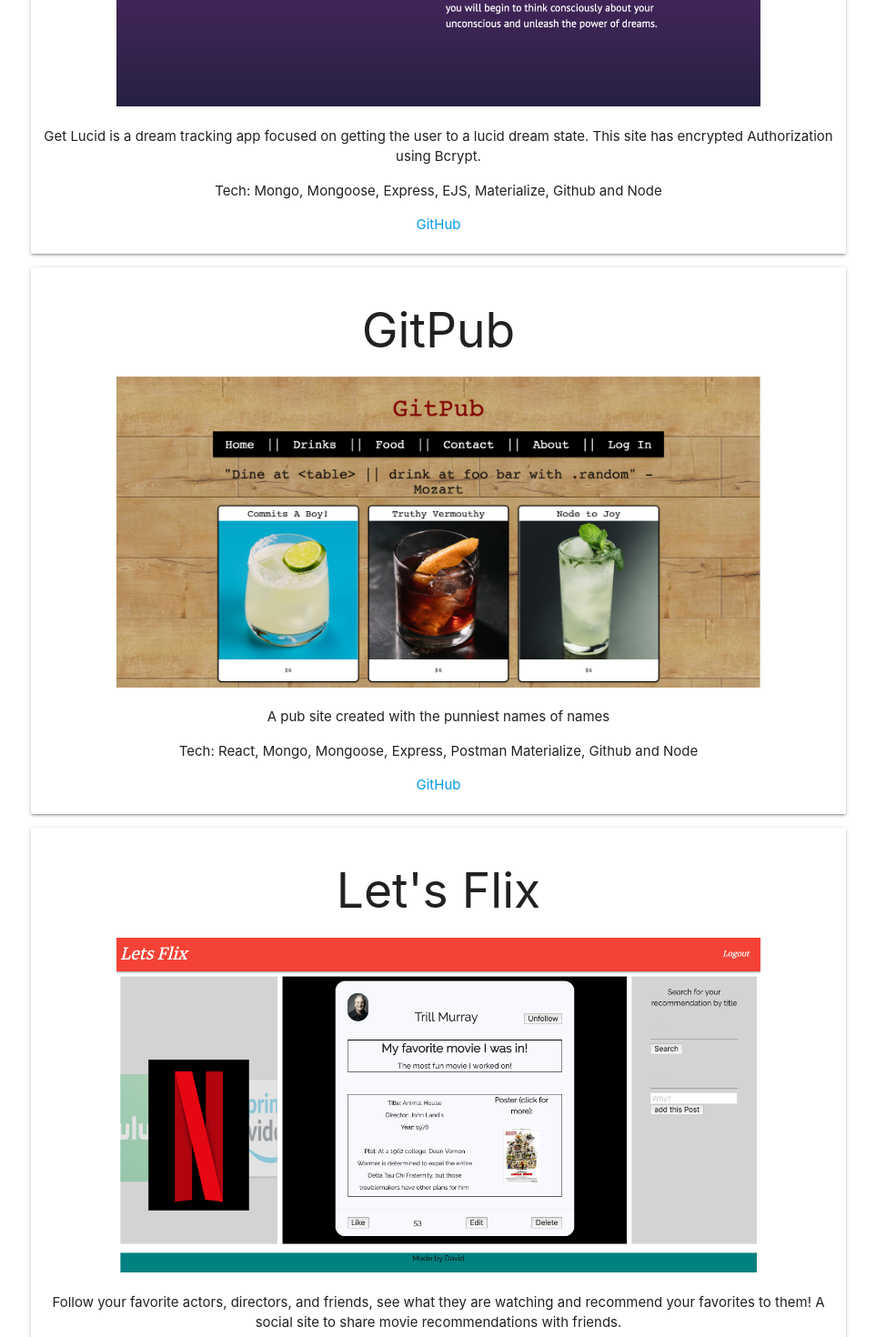
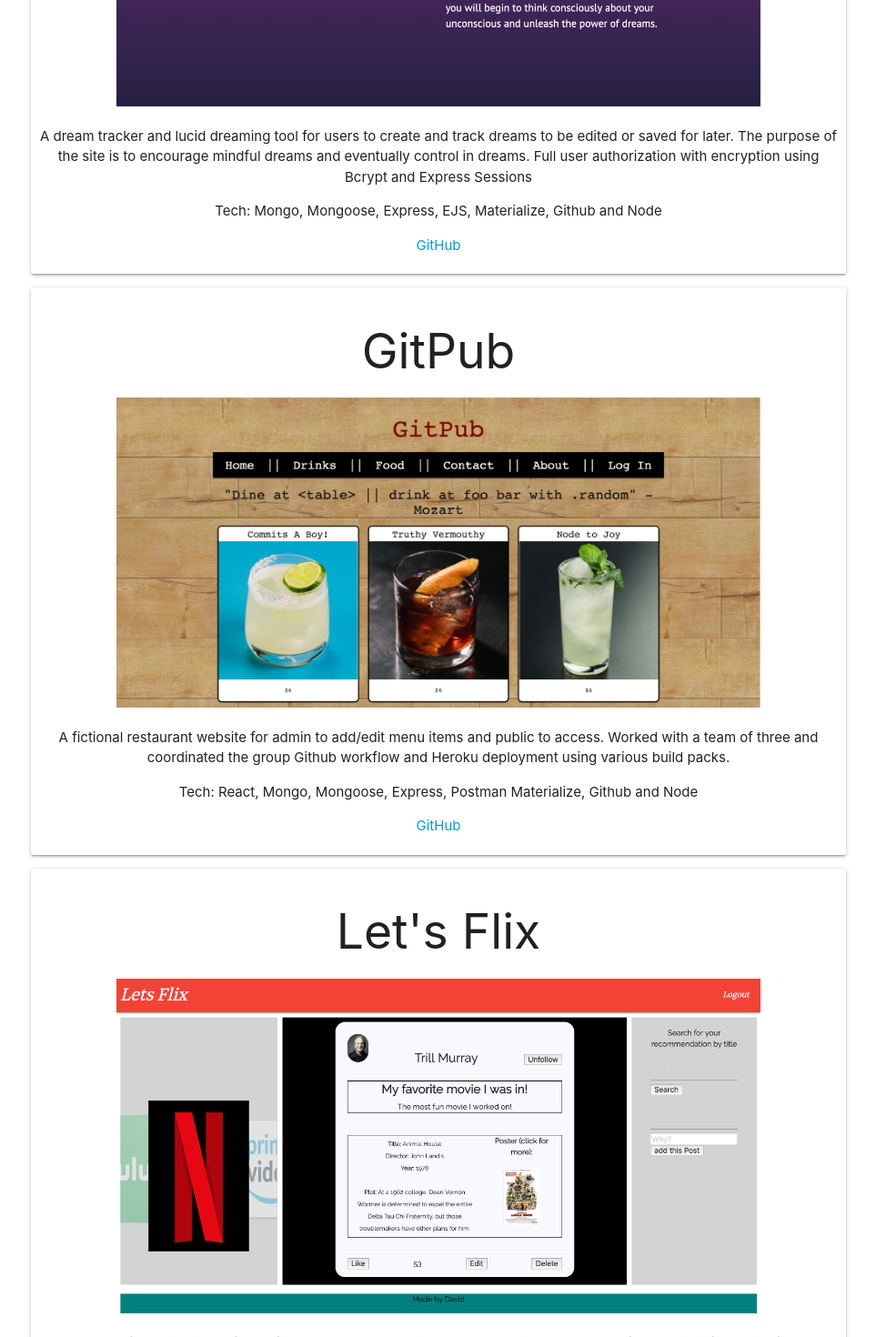
Before and after one commit to DavidJRada/portfolio, a React (Create React App) app: page /projects in a window 1280 px wide. Shown: the part 480-1950 px from the top of the page at 91% size, without its empty margins (158-1121 px from the left). Built offline with nearby package versions, Linux system fonts and the light colour scheme.

Commit message:
pushing before branching into new layout

```diff
--- a/src/components/Home.js
+++ b/src/components/Home.js
@@ -4,17 +4,17 @@ import ProfilePic from './images/profpic.png'
 function Home() {
     return (
         <main className='about-me'>
-            <div className='profile-pic'>
+            {/* <div className='profile-pic'>
                 <img id='profile-pic' src={ProfilePic} alt='Profile'>
                 </img>
-            </div>
+            </div> */}
             <div className='about-me-content'>
 
                 <p>New York based software engineer with a background in social services and account management.
                     I enjoy working with code and people, and excel in team environments. Whether traveling to
                     new places or tackling new programming skills, I adapt quickly and love to learn.
                 <br /><br />
-                    Tech: React, Postgresql, Ruby, Rails, Javascript ES6, HTML5, MongoDB, Mongoose, Git, JQuery, Materialize, CSS3, Heroku, Node.js, Trello
+                    Tech: React, Postgresql, Ruby, Rails, Javascript ES6, HTML5, MongoDB, Mongoose, Github, JQuery, Materialize, CSS3, Angular.js Heroku, Node.js, Trello
 
             </p>
             </div>
--- a/src/components/Projects.js
+++ b/src/components/Projects.js
@@ -13,8 +13,10 @@ function Projects() {
                 <a href='https://getlucid.herokuapp.com/' target='_blank' rel="noopener noreferrer"><img src={Getlucid} alt='Get Lucid'></img></a>
 
 
-                <p>Get Lucid is a dream tracking app focused on getting the user to a lucid dream state. This site has
-                    encrypted Authorization using Bcrypt.</p>
+                <p>A dream tracker and lucid dreaming tool for users to create and track dreams to
+be edited or saved for later. The purpose of the site is to encourage mindful
+dreams and eventually control in dreams. Full user authorization with
+encryption using Bcrypt and Express Sessions</p>
                 <p>Tech: Mongo, Mongoose, Express, EJS, Materialize, Github and Node</p>
                 <a target='_blank' rel="noopener noreferrer" href='https://github.com/DavidJRada/getlucid'>
                     <p>GitHub</p>
@@ -23,8 +25,10 @@ function Projects() {
             <div className='project card'>
                 <h2>GitPub</h2>
                 <a href='https://gitpub-client.herokuapp.com/' target='_blank' rel="noopener noreferrer"><img
-                    src= {GitPub} alt='Git Pub' /></a>
-                <p>A pub site created with the punniest names of names</p>
+                    src={GitPub} alt='Git Pub' /></a>
+                <p>A fictional restaurant website for admin to add/edit menu items and public to
+access. Worked with a team of three and coordinated the group Github workflow
+and Heroku deployment using various build packs.</p>
                 <p>Tech: React, Mongo, Mongoose, Express, Postman Materialize, Github and Node</p>
                 <a target='_blank' rel="noopener noreferrer" href='https://github.com/DavidJRada/gitPub-client'>
                     <p>GitHub</p>
@@ -33,9 +37,10 @@ function Projects() {
             <div className='project card'>
                 <h2>Let's Flix</h2>
                 <a href='https://we-watch-client.herokuapp.com/' target='_blank' rel='noopener noreferrer'><img
-                    src= {Letsflix} alt='Lets Flix' /></a>
-                <p>Follow your favorite actors, directors, and friends, see what they are watching and recommend your
-                    favorites to them! A social site to share movie recommendations with friends.</p>
+                    src={Letsflix} alt='Lets Flix' /></a>
+                <p>Prototype of a social site to follow friends and share movie recommendations.
+Users can find movie information from an OMDB API call with info added to the
+post.</p>
                 <p>Tech: React, Postgresql Ruby, Rails, Postman Materialize, Github and Node</p>
                 <a target='_blank' rel="noopener noreferrer" href='https://github.com/DavidJRada/we-watch-client'>
                     <p>GitHub</p>
```
